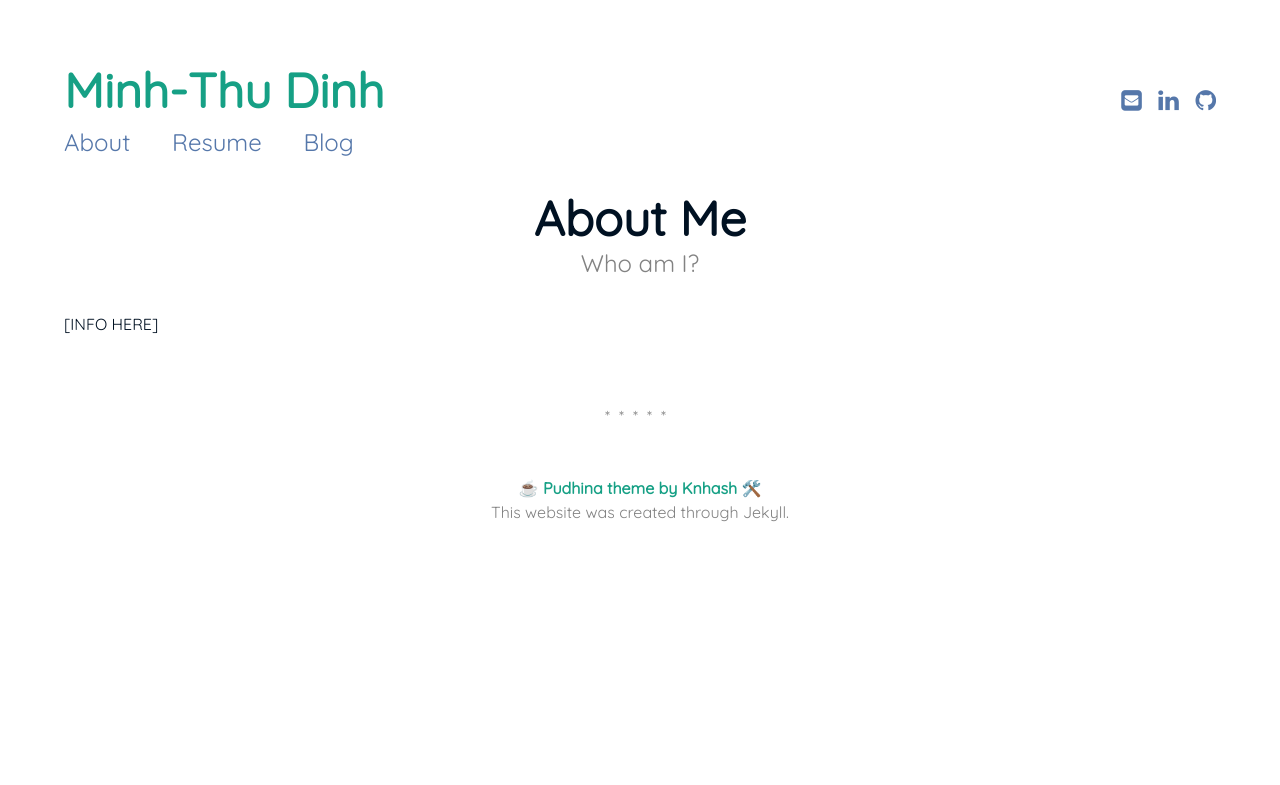
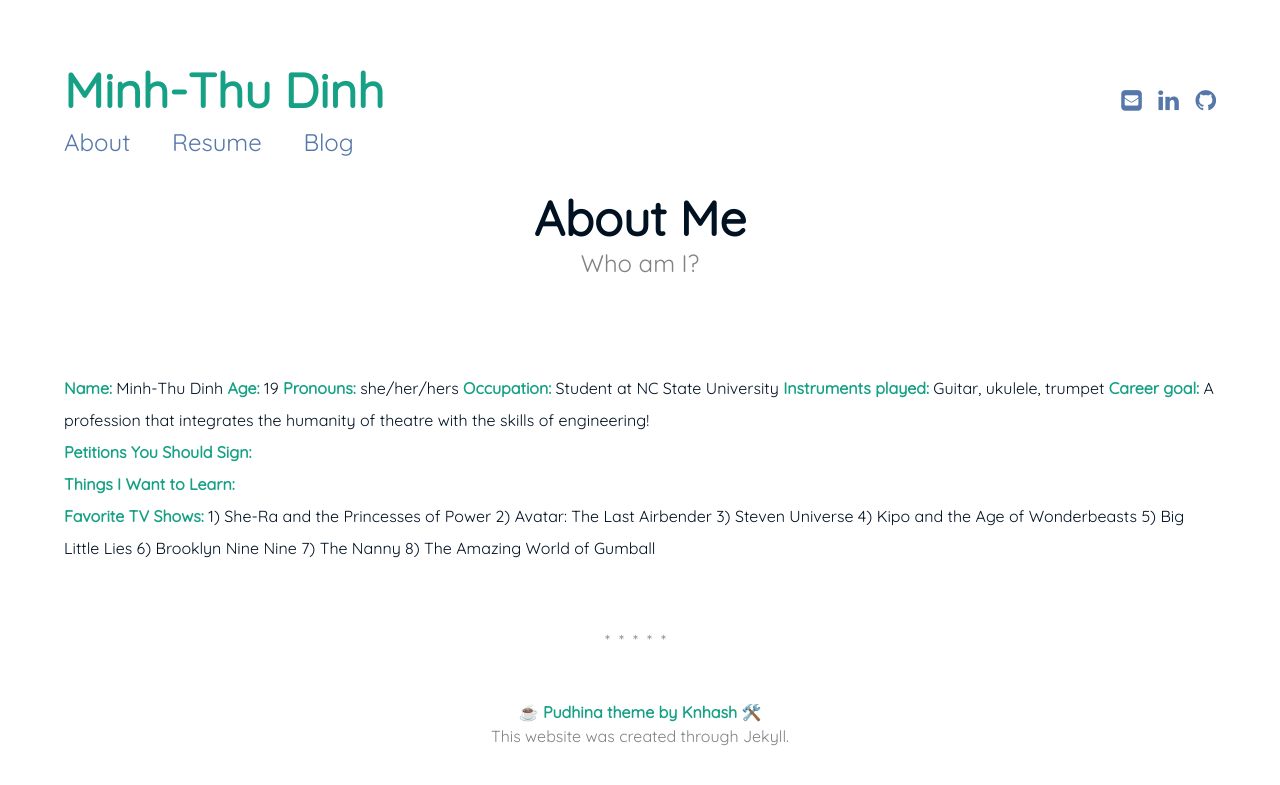
Before and after one commit to mtldinh/mtldinh-old-website, a Jekyll site: the page built from about.md, in a window 1280 px wide. Shown: the top 785 px of the page. Built offline with Jekyll 4.4.1, drawn with Linux system fonts in a browser that asks for light colours.

Commit message:
About info updated

```diff
--- a/about.md
+++ b/about.md
@@ -3,5 +3,26 @@ layout: page
 title: About Me
 subtitle: Who am I?
 ---
-
-[INFO HERE]
+<br>
+<br>
+<strong>Name:</strong> Minh-Thu Dinh
+<strong>Age:</strong> 19
+<strong>Pronouns:</strong> she/her/hers
+<strong>Occupation:</strong> Student at NC State University
+<strong>Instruments played:</strong> Guitar, ukulele, trumpet
+<strong>Career goal:</strong> A profession that integrates the humanity of theatre with the skills of engineering!
+<br>
+<strong>Petitions You Should Sign:</strong>
+<br>
+<strong>Things I Want to Learn:</strong>
+<br>
+<!-- (I want to make this into clickable images somehow?) -->
+<strong>Favorite TV Shows:</strong>
+1) She-Ra and the Princesses of Power
+2) Avatar: The Last Airbender
+3) Steven Universe
+4) Kipo and the Age of Wonderbeasts
+5) Big Little Lies
+6) Brooklyn Nine Nine
+7) The Nanny
+8) The Amazing World of Gumball
```
